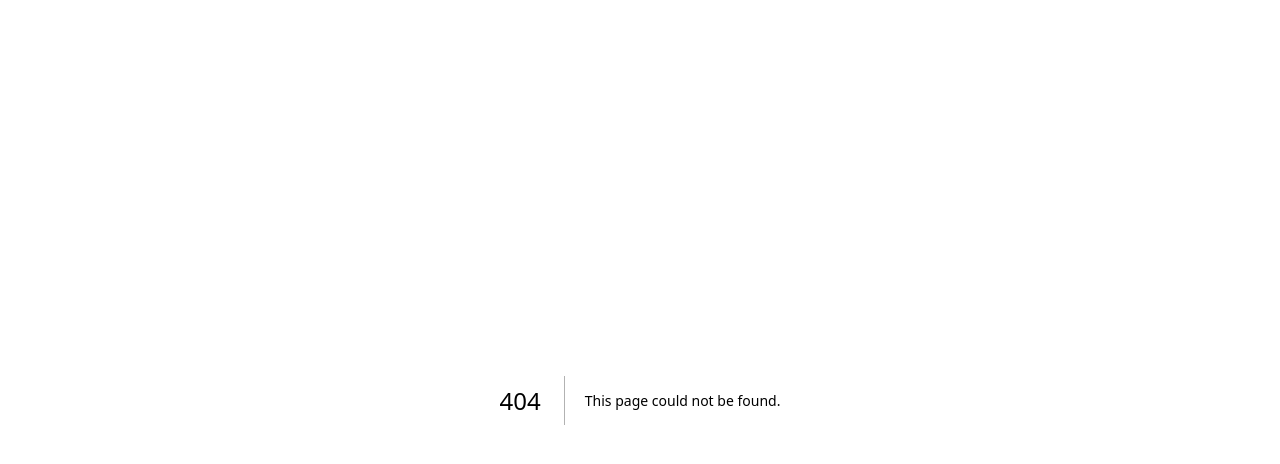
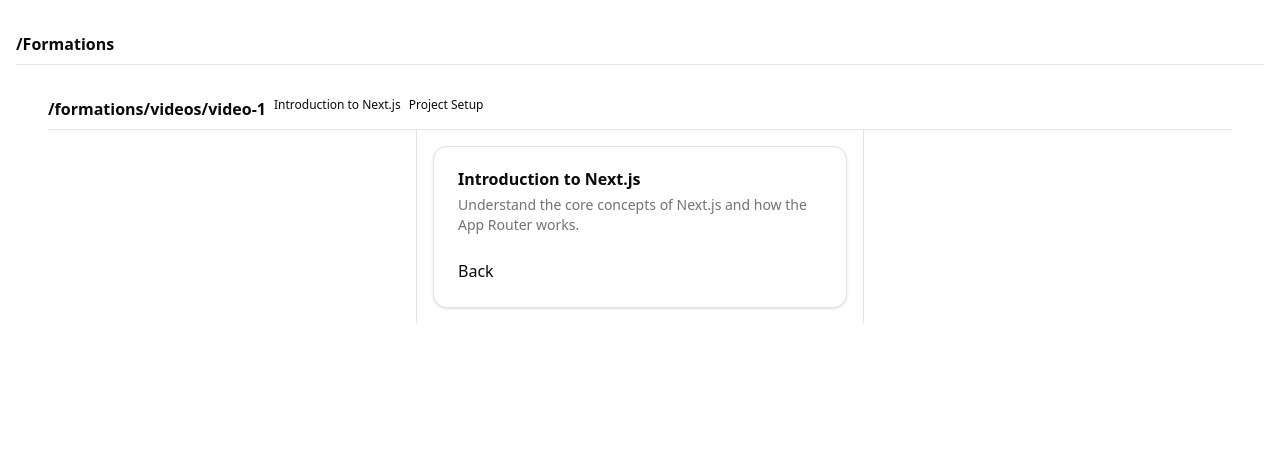
Before and after one commit to SamHalera/nextjs-app, a Next.js app: page /formations/videos/video-1/lessons/lesson-1 in a window 1280 px wide. Before the commit this address had no page. Shown: the top 464 px of the page. Built offline with nearby package versions, Linux system fonts and the light colour scheme.

Commit message:
staic dynamic

```diff
--- a/app/formations/page.tsx
+++ b/app/formations/page.tsx
@@ -12,7 +12,7 @@
             </CardHeader>
             <CardContent className="flex flex-col gap-4">
                 {Videos.map((video) => {
-                    return <Link key={video.id} href={`/formations/${video.id}`} className="text-indigo-500 underline">{video.title}</Link>
+                    return <Link key={video.id} href={`/formations/videos/${video.id}`} className="text-indigo-500 underline">{video.title}</Link>
                 })}
             </CardContent>
         </Card>
--- a/app/formations/[videoId]/layout.tsx
+++ b/app/formations/videos/[videoId]/layout.tsx
@@ -1,6 +1,6 @@
 import Link from "next/link"
 import { PropsWithChildren } from "react"
-import { Videos } from "../data"
+import { Videos } from "../../data"
 
 export default async function Layout(props: PropsWithChildren<{ params: Promise<{ videoId: string }> }>) {
     const { videoId } = await props.params
@@ -10,9 +10,9 @@
 
     return <div className="p-4  m-4">
         <header className="border-b -mx-4 pb-2 flex items-cen ter gap-2">
-            <Link href={`/formations/${videoId}`} className="font-bold">/formations/{videoId}</Link>
+            <Link href={`/formations/videos/${videoId}`} className="font-bold">/formations/videos/{videoId}</Link>
             {video?.lessons.map((lesson) => {
-                return <Link href={`/formations/${videoId}/lessons/${lesson.lessonId}`} key={lesson.lessonId} className="text-xs">{lesson.title}</Link>
+                return <Link href={`/formations/videos/${videoId}/lessons/${lesson.lessonId}`} key={lesson.lessonId} className="text-xs">{lesson.title}</Link>
             })}
         </header>
         {props.children}
--- a/app/formations/[videoId]/lessons/[lessonId]/page.tsx
+++ b/app/formations/videos/[videoId]/lessons/[lessonId]/page.tsx
@@ -2,6 +2,23 @@
 import { Card, CardDescription, CardFooter, CardHeader, CardTitle } from "@/components/ui/card"
 import Link from "next/link"
 import { notFound } from "next/navigation"
+
+
+export async function generateStaticParams() {
+    const videos = Videos
+
+    const result = videos.flatMap((video) => {
+        const params = video.lessons.map((lesson) => ({
+            videoId: video.id,
+            lessonId: lesson.lessonId
+        }))
+        return params
+    })
+
+    console.log(result)
+    return result
+}
+
 
 export default async function Page(props: { params: Promise<{ videoId: string, lessonId: string }> }) {
 
@@ -25,7 +42,7 @@
                 </CardDescription>
             </CardHeader>
             <CardFooter>
-                <Link href={`/formations/${video.id}`}>Back</Link>
+                <Link href={`/formations/videos/${video.id}`}>Back</Link>
             </CardFooter>
         </Card>
     </div>
--- a/app/formations/[videoId]/page.tsx
+++ b/app/formations/videos/[videoId]/page.tsx
@@ -1,9 +1,19 @@
 import { Card, CardContent, CardFooter, CardHeader, CardTitle } from "@/components/ui/card";
 import Link from "next/link";
-import { Videos } from "../data";
+import { Videos } from "../../data"
 import { notFound } from "next/navigation";
 
 
+export async function generateStaticParams() {
+    const videos = Videos
+
+    const result = videos.map(video => (
+        { videoId: video.id }
+    ))
+
+    console.log(result)
+    return result
+}
 
 export default async function Page(props: { params: Promise<{ videoId: string }> }) {
 
@@ -22,7 +32,7 @@
                 <ul className="list-disc list-inside">
                     {video?.lessons.map((lesson) => {
                         return <li key={lesson.title} className="">
-                            <Link href={`/formations/${video.id}/lessons/${lesson.lessonId}`} className="text-indigo-500 underline">{lesson.title}</Link>
+                            <Link href={`/formations/videos/${video.id}/lessons/${lesson.lessonId}`} className="text-indigo-500 underline">{lesson.title}</Link>
                         </li>
                     })}
                 </ul>
--- a/app/formations/not-found.tsx
+++ b/app/formations/videos/not-found.tsx
@@ -1,6 +1,5 @@
 
 import { Card, CardDescription, CardFooter, CardHeader, CardTitle } from "@/components/ui/card"
-import { Skeleton } from "@/components/ui/skeleton"
 import Link from "next/link"
 
 export default async function Loading() {
@@ -12,7 +11,7 @@
         <Card>
             <CardHeader>
                 <CardTitle>404</CardTitle>
-                <CardDescription>Lesson not founnd</CardDescription>
+                <CardDescription>Video not founnd</CardDescription>
             </CardHeader>
             <CardFooter>
                 <Link href={`/formations`}>Back to formations</Link>
```
Also changed, not shown: app/formations/videos/[videoId]/lessons/[lessonId]/loading.tsx (renamed from app/formations/[videoId]/lessons/[lessonId]/loading.tsx), app/formations/videos/[videoId]/lessons/[lessonId]/not-found.tsx (renamed from app/formations/[videoId]/lessons/[lessonId]/not-found.tsx).
